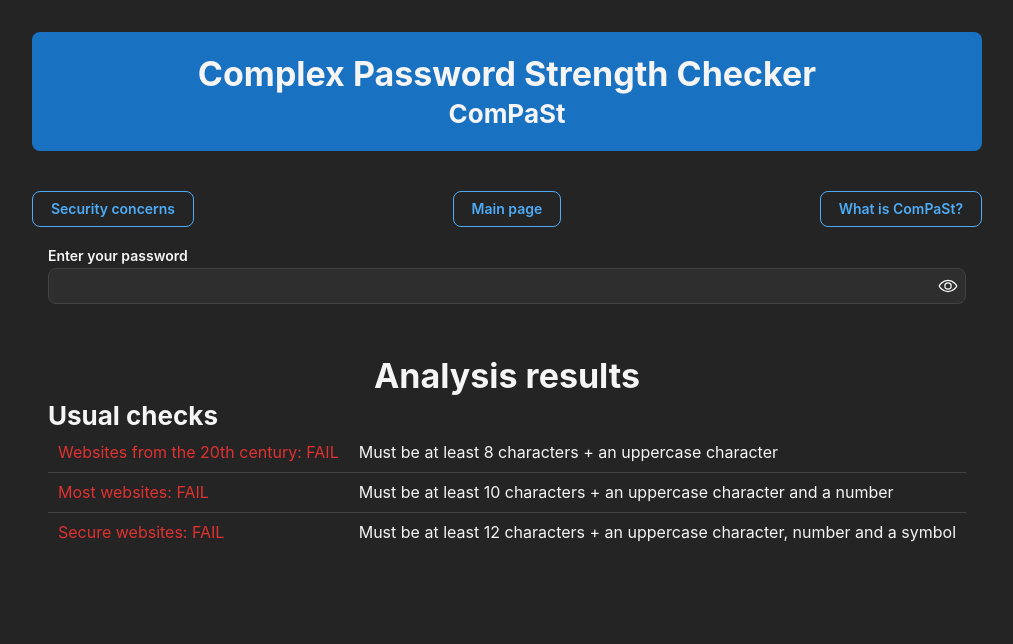
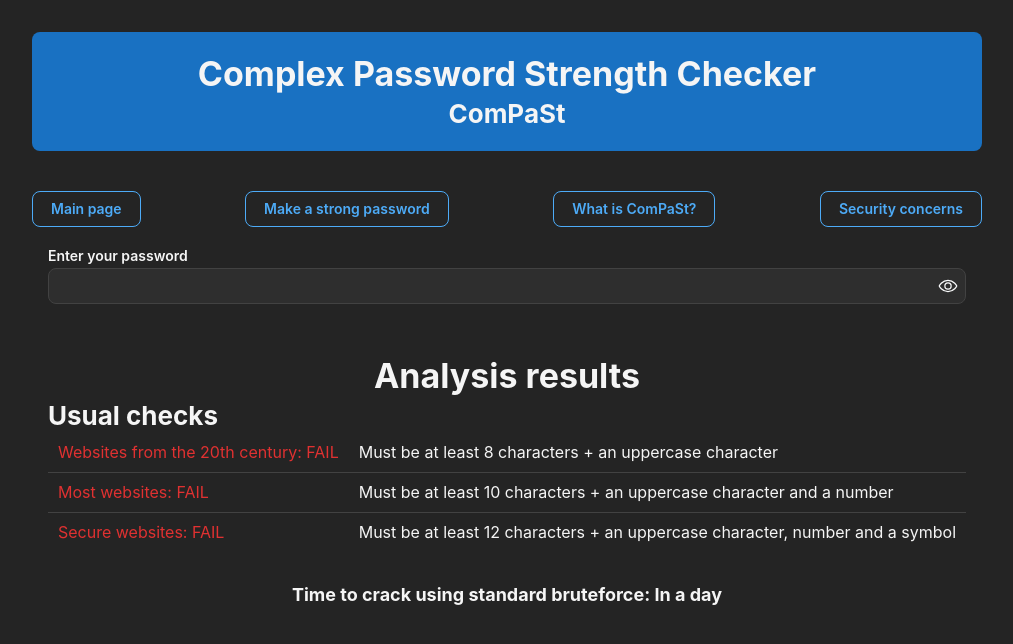
Before and after one commit to Xantus10/ComPaSt, a React (Vite) app: page /ComPaSt/what in a window 1280 px wide. Both pictures are taken after a click on the button "Main page". Shown: the top 644 px of the page, without its empty margins (133-1146 px from the left). Built offline with nearby package versions, Linux system fonts and the light colour scheme.

Commit message:
Added time to crack

```diff
--- a/src/App.tsx
+++ b/src/App.tsx
@@ -16,6 +16,7 @@ function App() {
         <Box m="md">
             <Routes>
               <Route path='/' element={<MainPage />} />
+              <Route path='/guide' element={<>Guide</>} />
               <Route path='/what' element={<>What
 Length
 
--- /dev/null
+++ b/src/analysis/combinations.ts
@@ -0,0 +1,46 @@
+
+const HASHES_PER_SECOND = BigInt(1e9);
+
+export function passwordCombinations(charsetCharacters: number, length: number): bigint {
+  return BigInt(charsetCharacters) ** BigInt(length);
+}
+
+export function timeToCrack(combinations: bigint): string {
+  let compare = BigInt(86400) * HASHES_PER_SECOND
+  if (compare > combinations) {
+    return 'In a day';
+  }
+  compare *= BigInt(30);
+  if (compare > combinations) {
+    return 'In a month';
+  }
+  compare *= BigInt(6);
+  if (compare > combinations) {
+    return 'In half a year';
+  }
+  compare *= BigInt(2);
+  if (compare > combinations) {
+    return 'In a year';
+  }
+  compare *= BigInt(5);
+  if (compare > combinations) {
+    return 'In five years';
+  }
+  compare *= BigInt(2);
+  if (compare > combinations) {
+    return 'In ten years';
+  }
+  compare *= BigInt(10);
+  if (compare > combinations) {
+    return 'In a hundered years';
+  }
+  compare *= BigInt(10);
+  if (compare > combinations) {
+    return 'In a thousand years';
+  }
+  compare *= BigInt(14e6);
+  if (compare > combinations) {
+    return 'In a single universe';
+  }
+  return 'Multiple universes time';
+}
--- a/src/components/Navigation.tsx
+++ b/src/components/Navigation.tsx
@@ -8,9 +8,10 @@ function Navigation() {
   return (
       <>
         <Group justify='space-between'>
+          <Button variant='outline' onClick={() => navigate('/')}>Main page</Button>
+          <Button variant='outline' onClick={() => navigate('/guide')}>Make a strong password</Button>
+          <Button variant='outline' onClick={() => navigate('/what')}>What is ComPaSt?</Button>
           <Button variant='outline' onClick={() => navigate('/security')}>Security concerns</Button>
-          <Button variant='outline' onClick={() => navigate('/')}>Main page</Button>
-          <Button variant='outline' onClick={() => navigate('/what')}>What is ComPaSt?</Button>
         </Group>
       </>
     )
--- a/src/pages/MainPage.tsx
+++ b/src/pages/MainPage.tsx
@@ -2,17 +2,22 @@ import { useState, useEffect } from 'react'
 import { PasswordInput, Title, Table, Text } from '@mantine/core'
 
 import { Password, normalChecks, type PasswordChecks } from '../analysis/password';
+import { passwordCombinations, timeToCrack } from '../analysis/combinations';
 
 import TextDisplay from '../components/TextDisplay';
 
 function MainPage() {
   const [inp, setInp] = useState("");
   const [checks, setChecks] = useState<PasswordChecks>({low: false, medium: false, high: false});
+  const [numOfCombinations, setNumOfCombinations] = useState<bigint>(BigInt(0));
 
   useEffect(() => {
     let pass = new Password(inp);
     console.log(pass.counts);
     setChecks(normalChecks(pass));
+    let charsetCharacters = (pass.contains('lower') ? 26 : 0) + (pass.contains('upper') ? 26 : 0) +
+                            (pass.contains('number') ? 10 : 0) + (pass.contains('symbol') ? 33 : 0);
+    setNumOfCombinations(passwordCombinations(charsetCharacters, pass.length));
   }, [inp])
 
   return (
@@ -25,6 +30,7 @@ function MainPage() {
           [<TextDisplay sev={(checks.medium) ? 'info' : 'critical'} tooltip='Password check on most websites'>Most websites: {(checks.medium) ? 'PASS' : 'FAIL'}</TextDisplay>, <Text>Must be at least 10 characters + an uppercase character and a number</Text>],
           [<TextDisplay sev={(checks.high) ? 'info' : 'critical'} tooltip='Check on the better websites'>Secure websites: {(checks.high) ? 'PASS' : 'FAIL'}</TextDisplay>, <Text>Must be at least 12 characters + an uppercase character, number and a symbol</Text>]
         ]}} />
+        <Title order={4} m={30} ta='center'>Time to crack using standard bruteforce: {timeToCrack(numOfCombinations)}</Title>
       </>
     )
 }
```
